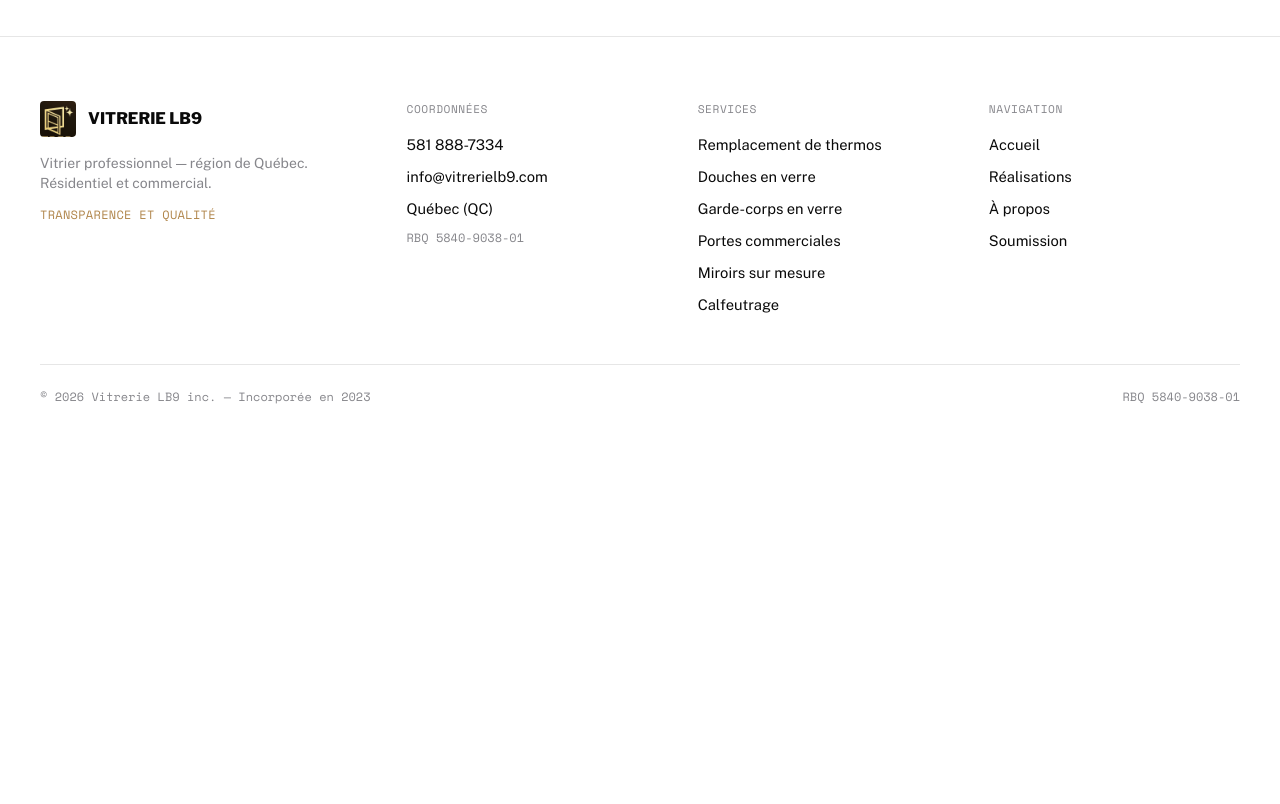
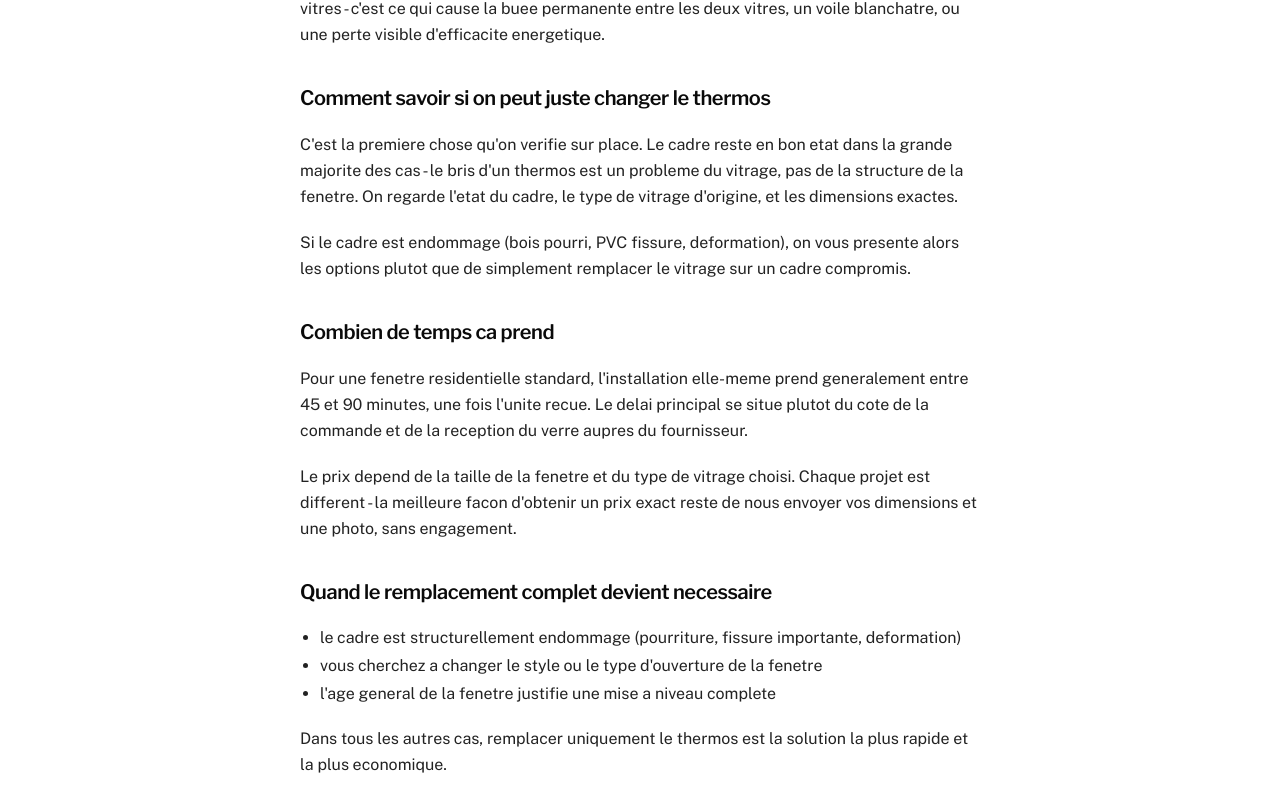
Before and after one commit to Vitrerie-LB9/Vitrerie--LB9, a Next.js app: page /blog/fenetre-embuee-thermos-ou-fenetre-complete in a window 1280 px wide. Shown: the part 576-1380 px from the top of the page. Before the commit the page ends 1009 px from the top, so only its background shows below. Built offline with nearby package versions, Linux system fonts and the light colour scheme.

Commit message:
fix: afficher les paragraphes et listes dans les articles de blog

```diff
--- a/app/blog/[slug]/page.tsx
+++ b/app/blog/[slug]/page.tsx
@@ -47,7 +47,23 @@ export default async function BlogPostPage({
       </h2>
     );
   }
-          // ... garde le reste de tes types de section tel quel
+  if (section.type === "p") {
+    return (
+      <p key={i} className="leading-relaxed">
+        {section.text}
+      </p>
+    );
+  }
+  if (section.type === "ul") {
+    return (
+      <ul key={i} className="list-disc pl-5 space-y-1">
+        {section.items?.map((item, j) => (
+          <li key={j}>{item}</li>
+        ))}
+      </ul>
+    );
+  }
+  return null;
 })}
       </div>
     </main>
```
Lines whose indentation alone changed are shown as unchanged.
